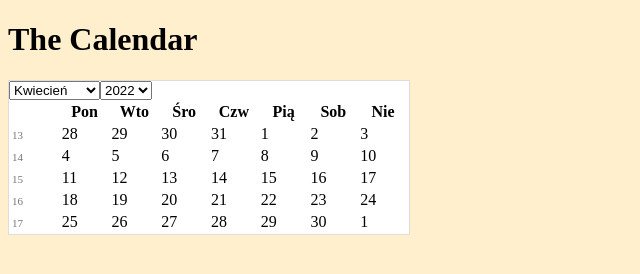
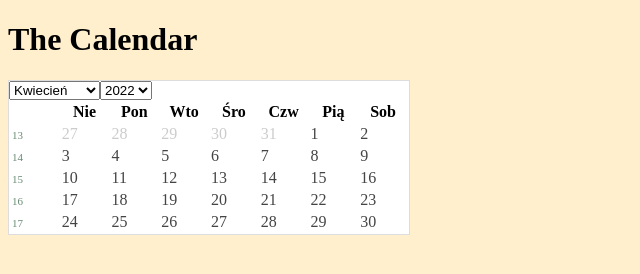
Before and after one commit to jacekkoziol/calendar, a website built with webpack: page src/index.html in a window 1280 px wide. Shown: the whole page, without its empty margins (0-640 px from the left). Built offline with nearby package versions, Linux system fonts and the light colour scheme.

Commit message:
Styles update

```diff
--- a/src/index.ts
+++ b/src/index.ts
@@ -39,7 +39,7 @@ export const CALENDAR_DATA_WEEKDAYS_NAMES_DICTIONARY_PL: ICalendarDataWeekdaysDi
 const calendarDataConfiguration: ICalendarDataConfiguration = {
   dictionaryMonths: CALENDAR_DATA_MONTHS_NAMES_DICTIONARY_PL,
   dictionaryWeekdays: CALENDAR_DATA_WEEKDAYS_NAMES_DICTIONARY_PL,
-  startWeekWithDay: 1,
+  startWeekWithDay: 0,
   fillWeekMissingDaysWithDaysFromAdjacentMonths: true,
   weekNumberAdjust: false,
 };
--- a/src/styles/calendar.css
+++ b/src/styles/calendar.css
@@ -1,7 +1,9 @@
 :root {
   --cal-white: #fff;
-  --cal-gray: #777;
+  --cal-gray: #ccc;
   --cal-gray-light: #ddd;
+  --cal-dark: #444;
+  --cal-week-no: #698c74;
 }
 
 .cal__Container {
@@ -20,11 +22,19 @@
   width: 100%;
 }
 
+.cal__MonthTableBody__td {
+  color: var(--cal-dark)
+}
+
+.cal__MonthTableBody__td.is-for-other-month {
+  color: var(--cal-gray)
+}
+
 .cal__MonthTableBody__td-span {
   pointer-events: none;
 }
 
 .cal__MonthTableBody__td-span--week-no{
   font-size: 11px;
-  color: #777;
+  color: var(--cal-week-no)
 }
```
